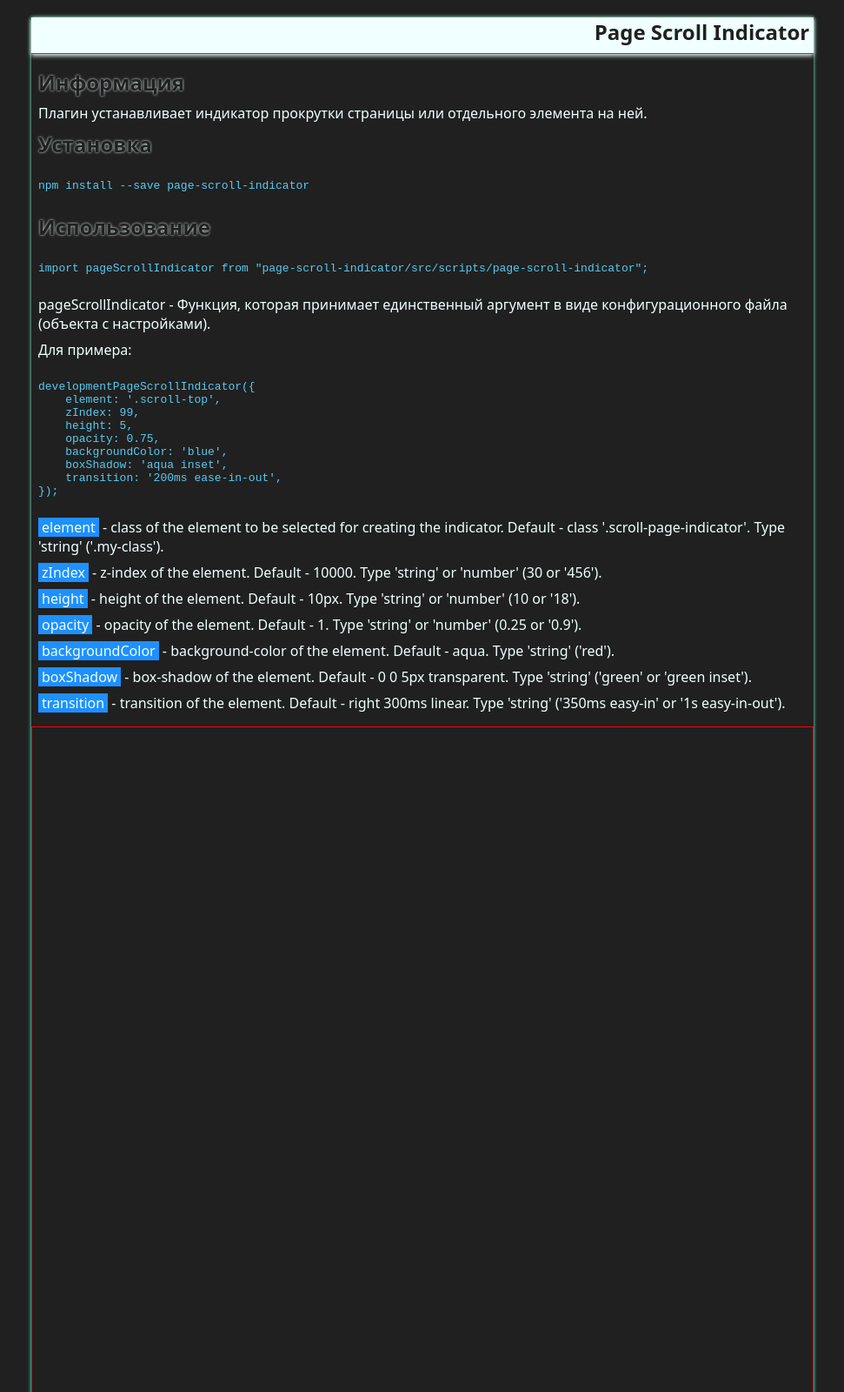
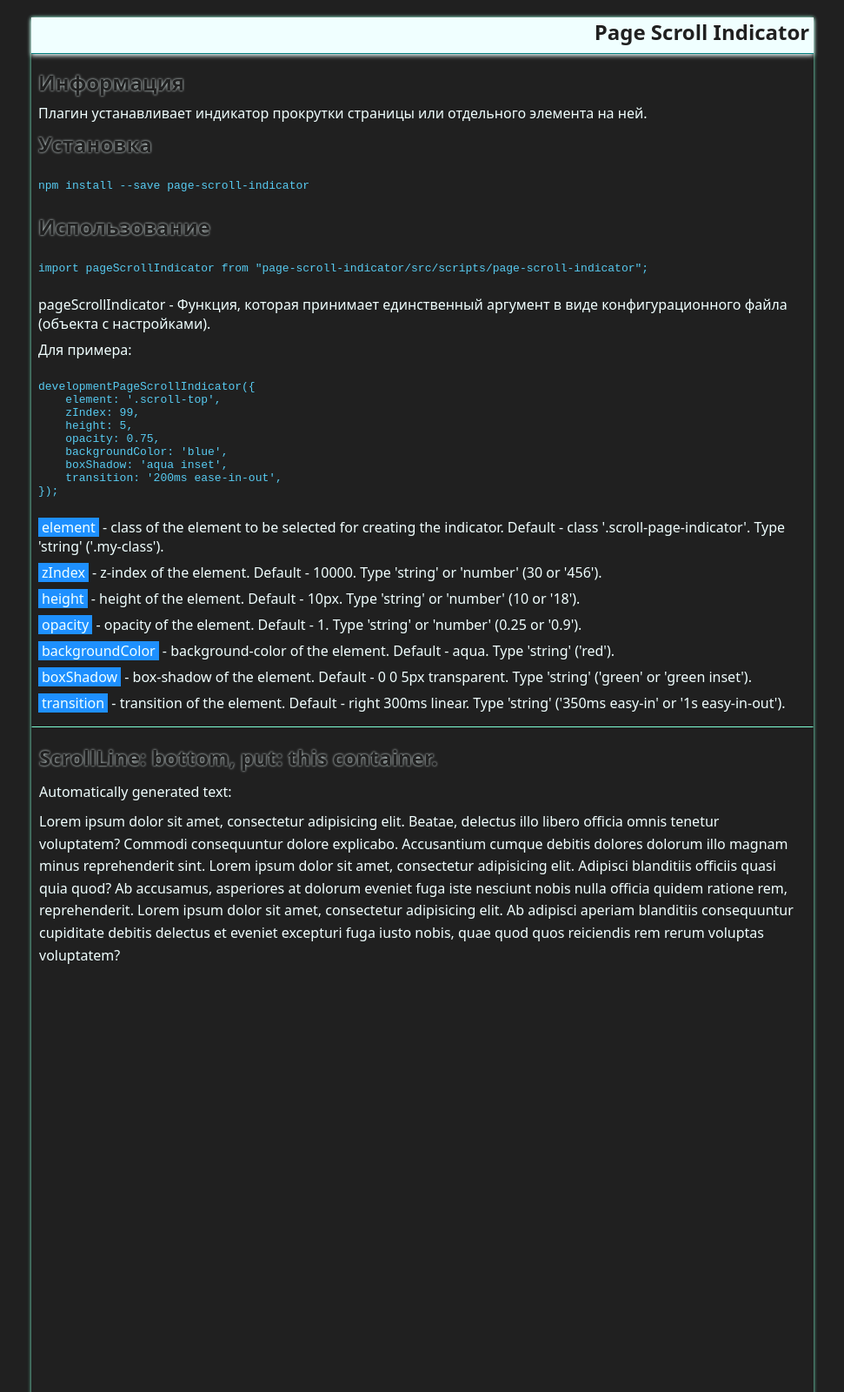
Before and after one commit to DenisLopatin/page-scroll-indicator, a website built with webpack: page src/index.html in a window 1280 px wide. Shown: the top 1600 px of the page at 87% size, without its empty margins (154-1125 px from the left). Built offline with nearby package versions, Linux system fonts and the light colour scheme.

Commit message:
fourth update for plugin version 2.0.0

```diff
--- a/src/index.html
+++ b/src/index.html
@@ -44,14 +44,18 @@
             padding: 1rem 1rem 0.5rem 0.5rem;
         }
 
-        .empty1 {
-            min-height: 100vh;
-            border: 1px solid red;
+        .example-one,
+        .example-two {
+            min-height: 120vh;
+            border: 1px solid transparent;
+            border-top-color: aquamarine;
+            border-bottom-color: aquamarine;
+            padding: 1rem 1rem 0.5rem 0.5rem;
+            line-height: 1.6;
         }
 
-        .empty2 {
-            min-height: 100vh;
-            border: 1px solid blue;
+        .example-two {
+            border-color: transparent;
         }
 
         .footer {
@@ -170,8 +174,27 @@
     <section class="section-second" data-languade="en">
 
     </section>
-    <div class="empty1"></div>
-    <div class="empty2"></div>
+    <div class="example-one">
+        <h2 class="heading">
+            ScrollLine: bottom, put: this container.
+        </h2>
+
+        <p class="text">Automatically generated text:</p>
+
+        <p class="text">
+            Lorem ipsum dolor sit amet, consectetur adipisicing elit. Beatae, delectus illo libero officia omnis tenetur voluptatem? Commodi consequuntur dolore explicabo. Accusantium cumque debitis dolores dolorum illo magnam minus reprehenderit sint. Lorem ipsum dolor sit amet, consectetur adipisicing elit. Adipisci blanditiis officiis quasi quia quod? Ab accusamus, asperiores at dolorum eveniet fuga iste nesciunt nobis nulla officia quidem ratione rem, reprehenderit. Lorem ipsum dolor sit amet, consectetur adipisicing elit. Ab adipisci aperiam blanditiis consequuntur cupiditate debitis delectus et eveniet excepturi fuga iusto nobis, quae quod quos reiciendis rem rerum voluptas voluptatem?
+        </p>
+    </div>
+    <div class="example-two">
+        <h2 class="heading">
+            ScrollLine: top, put: this container.
+        </h2>
+        <p class="text">Automatically generated text:</p>
+
+        <p class="text">
+            Lorem ipsum dolor sit amet, consectetur adipisicing elit. Beatae, delectus illo libero officia omnis tenetur voluptatem? Commodi consequuntur dolore explicabo. Accusantium cumque debitis dolores dolorum illo magnam minus reprehenderit sint. Lorem ipsum dolor sit amet, consectetur adipisicing elit. Adipisci blanditiis officiis quasi quia quod? Ab accusamus, asperiores at dolorum eveniet fuga iste nesciunt nobis nulla officia quidem ratione rem, reprehenderit. Lorem ipsum dolor sit amet, consectetur adipisicing elit. Ab adipisci aperiam blanditiis consequuntur cupiditate debitis delectus et eveniet excepturi fuga iusto nobis, quae quod quos reiciendis rem rerum voluptas voluptatem?
+        </p>
+    </div>
     <footer class='footer'>
         (c) Page Scroll Indicator
     </footer>
--- a/src/scripts/main.js
+++ b/src/scripts/main.js
@@ -1,18 +1,32 @@
 import '../index.html';
 import pageScrollIndicator from './page-scroll-indicator';
 
-pageScrollIndicator({
+Element.prototype.pageScrollIndicator = pageScrollIndicator;
+
+document.querySelector('.example-two').pageScrollIndicator({
     element: '.scroll-indicator',
     zIndex: 10000,
     // bottom: true,
     height: 5,
     opacity: 0.7,
-    track: 'section',
-    // put: 'section',
-    scrollLine: 'bottom',
+    track: 'example-two',
+    put: 'example-two',
+    scrollLine: 'top',
     backgroundColor: 'green',
     boxShadow: 'red',
     transition: '400ms',
 });
 
-window.pageScrollIndicator = pageScrollIndicator;
+// pageScrollIndicator({
+//     element: '.scroll-indicator',
+//     zIndex: 10000,
+//     // bottom: true,
+//     height: 5,
+//     opacity: 0.7,
+//     track: 'example-two',
+//     // put: 'empty1',
+//     scrollLine: 'top',
+//     backgroundColor: 'green',
+//     boxShadow: 'red',
+//     transition: '400ms',
+// });
--- a/src/scripts/page-scroll-indicator.js
+++ b/src/scripts/page-scroll-indicator.js
@@ -4,16 +4,20 @@
  * */
 
 function putIn(elementPut, scrollPageIndicator) {
+    try {
         const container = document.querySelector(`.${elementPut}`);
+        const getOffset = () => {
+            const top = container.getBoundingClientRect().top * -1;
+            scrollPageIndicator.style.top = `${top}px`;
+        };
         container.style.position = 'relative';
         container.style.overflowX = 'hidden';
         scrollPageIndicator.style.position = 'absolute';
         container.append(scrollPageIndicator);
-    function getOffset() {
-        const top = container.getBoundingClientRect().top * -1;
-        scrollPageIndicator.style.top = `${top}px`;
+        window.addEventListener('scroll', getOffset);
+    } catch (err) {
+        throw new Error(err);
     }
-    window.addEventListener('scroll', getOffset);
 }
 
 /** return max height of the page
@@ -21,6 +25,7 @@
  * */
 
 function getMaxHeightValueOfThePage() {
+    try {
         return Math.max(
             document.body.scrollHeight,
             document.documentElement.scrollHeight,
@@ -29,6 +34,9 @@
             document.body.clientHeight,
             document.documentElement.clientHeight,
         );
+    } catch (err) {
+        throw new Error(err);
+    }
 }
 
 /** function coverTheTrackContent
@@ -42,15 +50,19 @@
 function coverTheTrackContent(scrollPageIndicator, trackElement, offsetTop, scrollLine) {
     try {
         if (scrollLine === 'top') {
+            const documentHeight = document.documentElement.clientHeight;
+            const fullHeight = window.pageYOffset + documentHeight;
+            if (fullHeight === getMaxHeightValueOfThePage()) {
+                scrollPageIndicator.style.right = '0';
+                return;
+            }
             const elementHeight = trackElement.clientHeight;
             const scrollTop = window.pageYOffset - offsetTop;
             const result = Math.round((scrollTop * 100) / elementHeight);
             scrollPageIndicator.style.right = `${String(100 - result)}%`;
         }
         if (scrollLine === 'bottom') {
-            const documentElementIsTop =
-                document.documentElement.getBoundingClientRect().y;
-            if (documentElementIsTop === 0) {
+            if (!window.pageYOffset) {
                 scrollPageIndicator.style.right = '100%';
                 return;
             }
@@ -114,9 +126,11 @@
         if (config.put) {
             putIn(config.put, element);
         }
+        console.log(this);
         if (config.track) {
-            const trackElement = document.querySelector(`.${config.track}`);
-            const offsetTop = trackElement.getBoundingClientRect().top;
+            // const trackElement = document.querySelector(`.${config.track}`);
+            const trackElement = this;
+            const offsetTop = trackElement.getBoundingClientRect().top + window.pageYOffset;
             const scrollLine = config.scrollLine || 'bottom';
             window.addEventListener(
                 'scroll',
```
Lines whose indentation alone changed are shown as unchanged.
